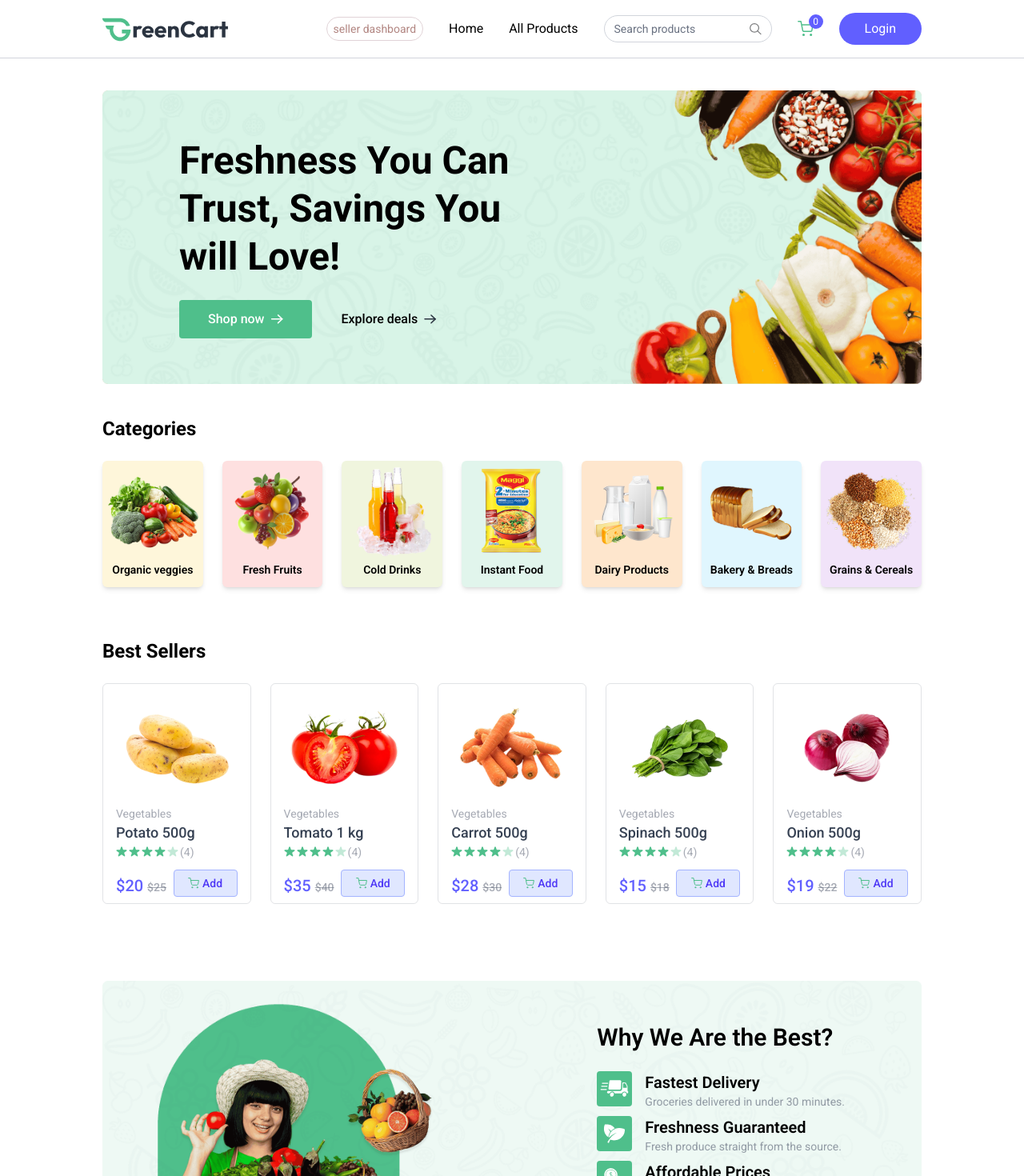
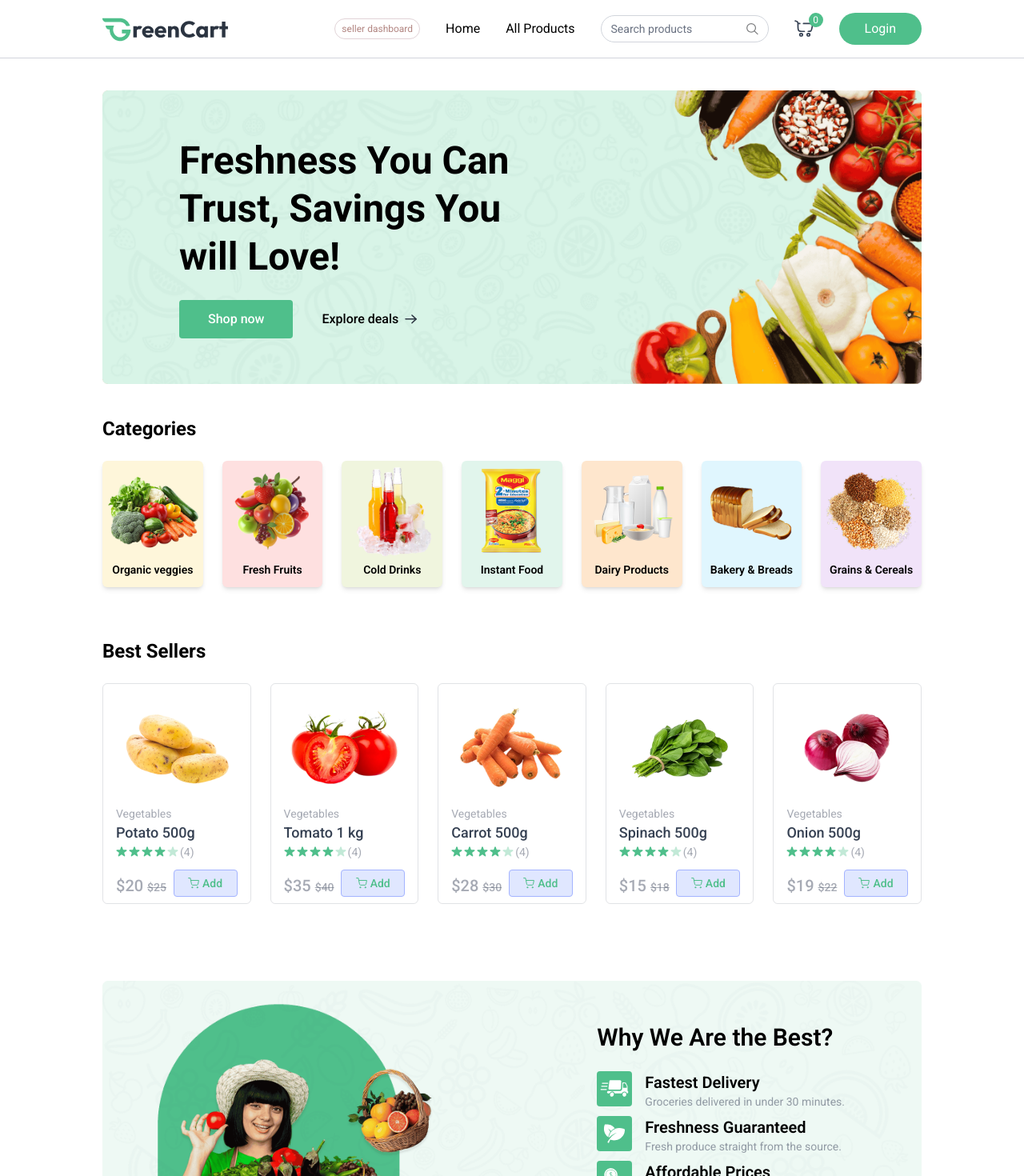
Before and after one commit to farhan-awan67/Grocery-App, a React (Vite) app in the folder client/: page / in a window 1280 px wide. Shown: the top 1470 px of the page at 80% size. Built offline with nearby package versions, Linux system fonts and the light colour scheme.

Commit message:
cart page and corrected other small things

```diff
--- a/client/src/components/Categories.jsx
+++ b/client/src/components/Categories.jsx
@@ -1,22 +1,36 @@
-import React from 'react'
-import { categories } from '../assets/greencart_assets/assets'
-import { Link } from 'react-router-dom'
+import React from "react";
+import { categories } from "../assets/greencart_assets/assets";
+import { Link } from "react-router-dom";
 
 const Categories = () => {
   return (
-    <div className='mt-10'>
-      <h2 className='text-2xl font-bold mb-2'>Categories</h2>
-       {/* cards */}
-       <div className='grid grid-cols-2 sm:grid-cols-3 md:grid-cols-5 lg:grid-cols-6 xl:grid-cols-7 mt-6 gap-6'>
-         {categories.map((categorie,idx) => {
-            return <Link key={idx} to={`/products/${categorie.path}`} className='w-full rounded-md overflow-hidden shadow-md hover:shadow-lg transition hover:scale-105' style={{backgroundColor: categorie.bgColor}}>
-                <img className='w-full object-cover' src={categorie.image} alt="image" />
-                <h3 className='text-sm font-semibold text-center mb-3'>{categorie.text}</h3>
+    <div className="mt-10">
+      <h2 className="text-2xl font-bold mb-2">Categories</h2>
+      {/* cards */}
+      <div className="grid grid-cols-2 sm:grid-cols-3 md:grid-cols-5 lg:grid-cols-6 xl:grid-cols-7 mt-6 gap-6">
+        {categories.map((categorie, idx) => {
+          return (
+            <Link
+              key={idx}
+              to={`/products/${categorie.path}`}
+              className="w-full rounded-md overflow-hidden shadow-md hover:shadow-lg transition hover:scale-105"
+              style={{ backgroundColor: categorie.bgColor }}
+              onScroll={(0, 0)}
+            >
+              <img
+                className="w-full object-cover"
+                src={categorie.image}
+                alt="image"
+              />
+              <h3 className="text-sm font-semibold text-center mb-3">
+                {categorie.text}
+              </h3>
             </Link>
-         })}
-       </div>
+          );
+        })}
+      </div>
     </div>
-  )
-}
+  );
+};
 
-export default Categories
+export default Categories;
--- a/client/src/components/Hero.jsx
+++ b/client/src/components/Hero.jsx
@@ -26,14 +26,14 @@ const Hero = () => {
             className="group flex items-center gap-2 px-7 md:px-9 py-3 bg-[#4fbf8b] hover:bg-primary-dull transition rounded text-white cursor-pointer"
             to={"/products"}
           >
-            Shop now <img src={assets.white_arrow_icon} alt="" />
+            Shop now
           </Link>
 
           <Link
             className="group hidden md:flex items-center gap-2 px-9 py-3 cursor-pointer"
             to={"/deals"}
           >
-            Explore deals{" "}
+            Explore deals
             <img
               className="transition group-hover:translate-x-1"
               src={assets.black_arrow_icon}
--- a/client/src/components/Navbar.jsx
+++ b/client/src/components/Navbar.jsx
@@ -23,7 +23,7 @@ const Navbar = () => {
 
   return (
     <nav className="flex items-center justify-between px-6 sm:px-10 md:px-16 lg:px-24 xl:px-32 py-4 border-b border-gray-300 bg-white relative transition-all">
-      <NavLink to="/" onClick={() => setOpen(!open)}>
+      <NavLink to="/" onClick={() => setOpen(false)}>
         <img className="h-7 sm:h-9" src={assets.logo} alt="Logo" />
       </NavLink>
 
@@ -32,9 +32,8 @@ const Navbar = () => {
         {/* seller dashboard */}
         <Link
           to={"/seller-dashboard"}
-          className="border border-[#E1D3D7] py-1 px-2 rounded-full text-[#B28682] text-sm whitespace-nowrap"
+          className="border border-[#E1D3D7] py-1 px-2 rounded-full text-[#B28682] text-xs whitespace-nowrap"
         >
-          {" "}
           seller dashboard
         </Link>
 
@@ -53,11 +52,15 @@ const Navbar = () => {
         </div>
 
         <div
-          className="relative cursor-pointer"
+          className="relative cursor-pointer text-[#4fbf8b]"
           onClick={() => navigate("/cart")}
         >
-          <img className="w-5 h-5" src={assets.cart_icon} alt="cart_icon" />
-          <button className="absolute -top-2 -right-3 text-xs text-white bg-indigo-500 w-[18px] h-[18px] rounded-full">
+          <img
+            className="w-6 h-6 "
+            src={assets.nav_cart_icon}
+            alt="cart_icon"
+          />
+          <button className="absolute -top-2 -right-3 text-xs text-white bg-[#4fbf8b] w-[18px] h-[18px] rounded-full">
             {getCartCount()}
           </button>
         </div>
@@ -73,7 +76,7 @@ const Navbar = () => {
         ) : (
           <button
             onClick={() => setShowLogin(!showLogin)}
-            className="cursor-pointer px-8 py-2 bg-indigo-500 hover:bg-indigo-600 transition text-white rounded-full"
+            className="cursor-pointer px-8 py-2 bg-[#4fbf8b]  transition text-white rounded-full"
           >
             Login
           </button>
@@ -83,7 +86,7 @@ const Navbar = () => {
       <div className="flex sm:hidden gap-7 items-center">
         <div className="relative cursor-pointer">
           <img className="w-5 h-5" src={assets.cart_icon} alt="cart_icon" />
-          <button className="absolute -top-2 -right-3 text-xs text-white bg-indigo-500 w-[18px] h-[18px] rounded-full">
+          <button className="absolute -top-2 -right-3 text-xs text-white bg-[#4fbf8b] w-[18px] h-[18px] rounded-full">
             3
           </button>
         </div>
@@ -101,7 +104,7 @@ const Navbar = () => {
       <div
         className={`${
           open ? "flex" : "hidden"
-        } absolute top-[80px] left-0 w-full bg-white shadow-md py-4 flex-col items-start gap-2 px-5 text-sm md:hidden`}
+        } absolute top-[80px] left-0 w-full bg-white shadow-md py-4 flex-col items-start gap-2 px-5 text-sm md:hidden z-50`}
       >
         <NavLink to="/" className="block">
           Home
@@ -112,7 +115,7 @@ const Navbar = () => {
         <NavLink to="/contact" className="block">
           Contact
         </NavLink>
-        <button className="cursor-pointer px-6 py-2 mt-2 bg-indigo-500 hover:bg-indigo-600 transition text-white rounded-full text-sm">
+        <button className="cursor-pointer px-6 py-2 mt-2 bg-[#4fbf8b] transition text-white rounded-full text-sm">
           Login
         </button>
       </div>
--- a/client/src/components/ProductCard.jsx
+++ b/client/src/components/ProductCard.jsx
@@ -36,7 +36,7 @@ const ProductCard = ({ product }) => {
             <p>(4)</p>
           </div>
           <div className="flex items-end justify-between mt-3">
-            <p className="md:text-xl text-base font-medium text-indigo-500">
+            <p className="md:text-xl text-base font-medium text-[#4fbf8b">
               {import.meta.env.VITE_CURRENCY}
               {product?.offerPrice}{" "}
               <span className="text-gray-500/60 md:text-sm text-xs line-through">
@@ -50,8 +50,12 @@ const ProductCard = ({ product }) => {
             >
               {!cartData[product._id] ? (
                 <button
-                  className="cursor-pointer flex items-center justify-center gap-1 bg-indigo-100 border border-indigo-300 md:w-[80px] w-[64px] h-[34px] rounded text-indigo-600 font-medium"
-                  onClick={() => addToCart(product._id)}
+                  className="cursor-pointer flex items-center justify-center gap-1 bg-indigo-100 border border-indigo-300 md:w-[80px] w-[64px] h-[34px] rounded text-[#4fbf8b] font-medium"
+                  onClick={(e) => {
+                    e.stopPropagation(),
+                      e.preventDefault(),
+                      addToCart(product._id);
+                  }}
                 >
                   <img src={assets.cart_icon} alt="cart_icon" />
                   Add
@@ -59,7 +63,11 @@ const ProductCard = ({ product }) => {
               ) : (
                 <div className="flex items-center justify-center gap-2 md:w-20 w-16 h-[34px] bg-indigo-500/25 rounded select-none">
                   <button
-                    onClick={() => deleteItem(product._id)}
+                    onClick={(e) => {
+                      e.stopPropagation(),
+                        e.preventDefault(),
+                        deleteItem(product._id);
+                    }}
                     className="cursor-pointer text-md px-2 h-full"
                   >
                     -
@@ -68,7 +76,11 @@ const ProductCard = ({ product }) => {
                     {cartData[product._id]}
                   </span>
                   <button
-                    onClick={() => addToCart(product._id)}
+                    onClick={(e) => {
+                      e.stopPropagation(),
+                        e.preventDefault(),
+                        addToCart(product._id);
+                    }}
                     className="cursor-pointer text-md px-2 h-full"
                   >
                     +
--- a/client/src/pages/Cart.jsx
+++ b/client/src/pages/Cart.jsx
@@ -1,4 +1,5 @@
 import React, { useEffect, useState } from "react";
+import { Link, Links } from "react-router-dom";
 import { useAppContext } from "../context/AppContext";
 import { assets, dummyAddress } from "../assets/greencart_assets/assets";
 
@@ -29,7 +30,6 @@ const Cart = () => {
 
   const deleteItemFromCart = (id) => {
     let productsFromState = showProdcuts.slice();
-    console.log("product from state", productsFromState);
     let productsAfterDeletion = productsFromState.filter(
       (product) => product._id !== id
     );
@@ -59,13 +59,16 @@ const Cart = () => {
                 className="grid grid-cols-[2fr_1fr_1fr] text-gray-500 text-base font-medium pb-3"
               >
                 <div className="flex items-center md:gap-6 gap-3">
-                  <div className="cursor-pointer w-24 h-24 flex items-center justify-center border border-gray-300 rounded">
+                  <Link
+                    to={`/products/${product.catrgory}/${product._id}`}
+                    className="cursor-pointer w-24 h-24 flex items-center justify-center border border-gray-300 rounded"
+                  >
                     <img
                       className="max-w-full h-full object-cover"
                       src={product.image[0]}
                       alt=""
                     />
-                  </div>
+                  </Link>
                   <div>
                     <p className="hidden md:block font-semibold">
                       {product.name}
@@ -115,6 +118,18 @@ const Cart = () => {
                     src={assets.remove_icon}
                   />
                 </button>
+
+                <Link
+                  to={"/products"}
+                  className="text-[#4fbf8b] mt-5 w-max flex text-sm gap-2 group"
+                >
+                  <img
+                    className="w-4 group-hover:-translate-x-1 transition"
+                    src={assets.arrow_right_icon_colored}
+                    alt=""
+                  />
+                  Continue Shopping
+                </Link>
               </div>
             );
           })}
```
